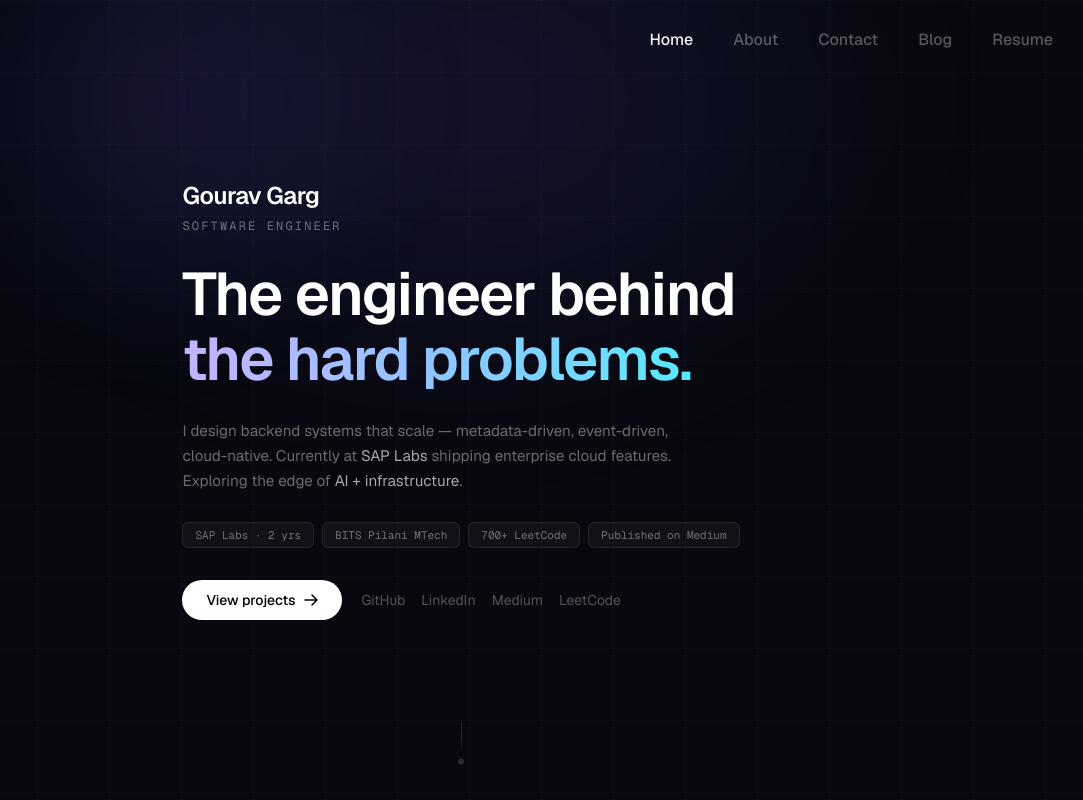
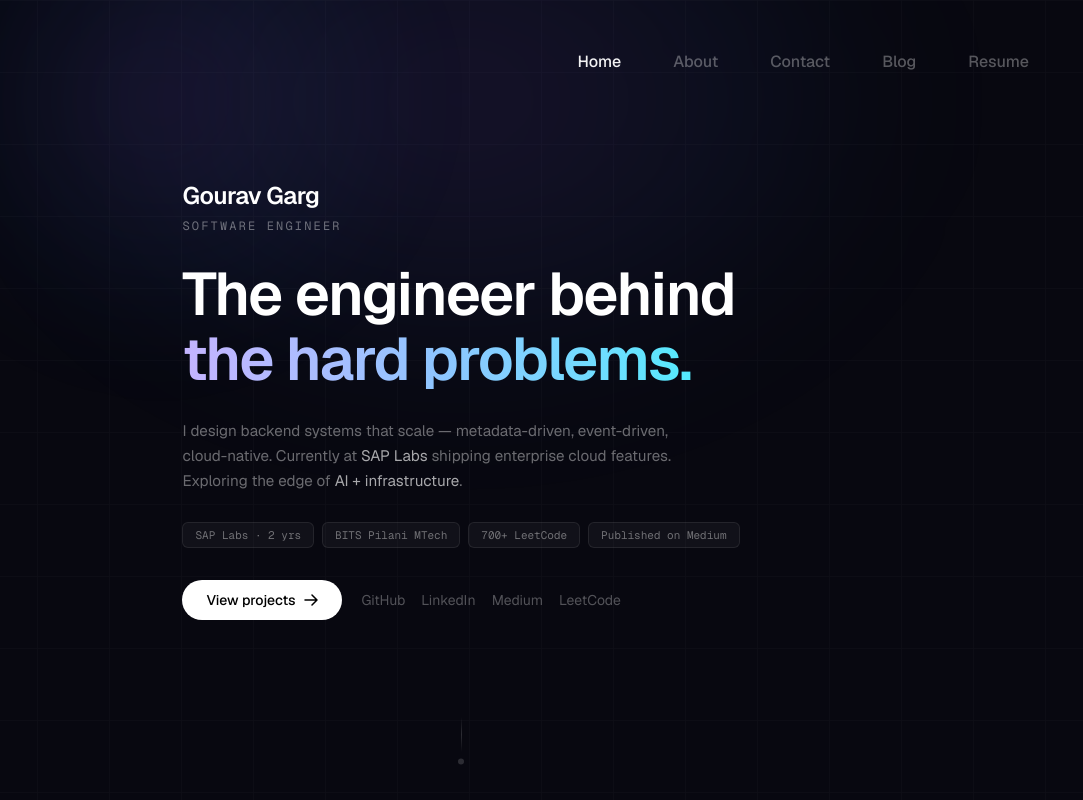
Before and after one commit to Gourav094/portfolio-v2, a Next.js app: page / in a window 1280 px wide. Shown: the top 800 px of the page, without its empty margins (179-1262 px from the left). Built offline with nearby package versions, Linux system fonts and the light colour scheme.

Commit message:
Navbar changes

```diff
--- a/src/components/Navbar.tsx
+++ b/src/components/Navbar.tsx
@@ -24,18 +24,18 @@ function MagneticLink({
   isActive: boolean;
   index: number;
 }) {
-  const ref = useRef<HTMLAnchorElement>(null);
+  const wrapperRef = useRef<HTMLDivElement>(null);
   const rawX = useMotionValue(0);
   const rawY = useMotionValue(0);
-  const x = useSpring(rawX, { stiffness: 200, damping: 18 });
-  const y = useSpring(rawY, { stiffness: 200, damping: 18 });
+  const x = useSpring(rawX, { stiffness: 120, damping: 10, mass: 0.5 });
+  const y = useSpring(rawY, { stiffness: 120, damping: 10, mass: 0.5 });
 
   const handleMouseMove = (e: React.MouseEvent) => {
-    const el = ref.current;
+    const el = wrapperRef.current;
     if (!el) return;
     const rect = el.getBoundingClientRect();
-    rawX.set((e.clientX - (rect.left + rect.width / 2)) * 0.35);
-    rawY.set((e.clientY - (rect.top + rect.height / 2)) * 0.35);
+    rawX.set((e.clientX - (rect.left + rect.width / 2)) * 0.25);
+    rawY.set((e.clientY - (rect.top + rect.height / 2)) * 0.25);
   };
 
   const handleMouseLeave = () => {
@@ -44,8 +44,13 @@ function MagneticLink({
   };
 
   return (
+    <div
+      ref={wrapperRef}
+      onMouseMove={handleMouseMove}
+      onMouseLeave={handleMouseLeave}
+      className="relative flex items-center justify-center px-2 py-4"
+    >
       <MotionLink
-      ref={ref}
         href={link.href}
         target={link.href.startsWith("http") ? "_blank" : undefined}
         rel={link.href.startsWith("http") ? "noopener noreferrer" : undefined}
@@ -53,18 +58,19 @@ function MagneticLink({
         animate={{ opacity: 1, y: 0 }}
         transition={{ delay: 0.3 + index * 0.07, duration: 0.6, ease: [0.22, 1, 0.36, 1] }}
         style={{ x, y }}
-      onMouseMove={handleMouseMove}
-      onMouseLeave={handleMouseLeave}
-      className="relative text-[16px] font-medium select-none cursor-pointer"
+        className="relative text-[16px] font-medium select-none cursor-pointer px-4 py-1.5 rounded-lg"
       >
         <span style={{
           color: isActive ? "rgba(255,255,255,0.95)" : "rgba(255,255,255,0.32)",
           transition: "color 0.2s",
           display: "block",
+          position: "relative",
+          zIndex: 1,
         }}>
           {link.label}
         </span>
       </MotionLink>
+    </div>
   );
 }
 
@@ -88,7 +94,7 @@ export default function Navbar() {
 
   return (
     <nav
-      className="fixed top-0 left-0 right-0 z-50 flex items-center justify-end gap-10 px-12 py-7 transition-colors duration-300"
+      className="fixed top-0 left-0 right-0 z-50 flex items-center justify-end gap-1 px-12 py-7 transition-colors duration-300"
       style={{ background: scrolled ? "#080810" : "transparent" }}
     >
       {LINKS.map((link, i) => (
```
Lines whose indentation alone changed are shown as unchanged.
